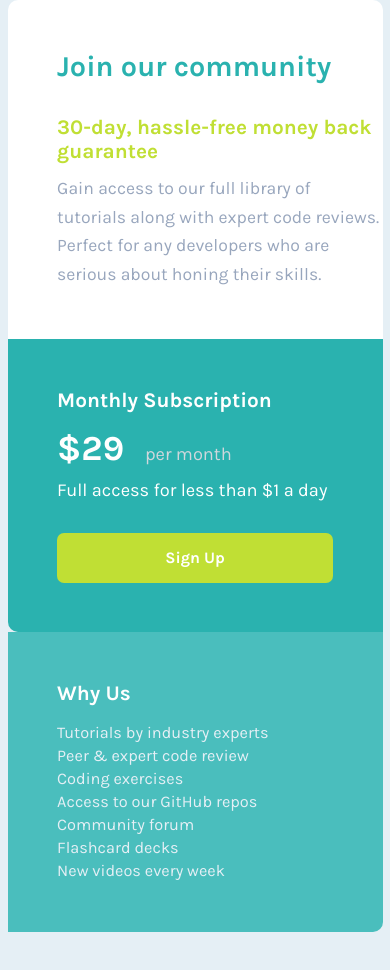
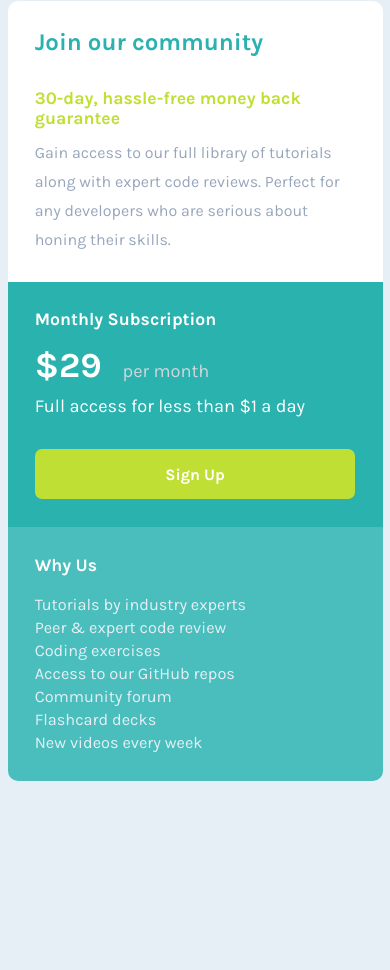
Before and after one commit to lspacka/FEM-single-price-grid-component, a plain HTML site: page index.html in a window 390 px wide. After the commit the page ends 844 px from the top, so only its background shows below. Drawn offline with Linux system fonts and the light colour scheme.

Commit message:
resposive done

```diff
--- a/index.html
+++ b/index.html
@@ -13,8 +13,8 @@
         <div class="section" id="upper-section">
           <h3>Join our community</h3>
           <h4>30-day, hassle-free money back guarantee</h4>
-          <p>Gain access to our full library of tutorials along with expert code reviews.</p>
-          <p>Perfect for any developers who are serious about honing their skills.</p>
+          <p>Gain access to our full library of tutorials along with expert code reviews.
+          Perfect for any developers who are serious about honing their skills.</p>
         </div>
         <div class="lower-section">
           <div class="section" id="lower-section-1">
--- a/style.css
+++ b/style.css
@@ -16,20 +16,15 @@ body {
 }
 
 .container {
-  /* border: solid 1px black; */
   display: grid;
   grid-template-rows: 1fr 1.2fr;
   height: 70%;
-  /* height: fit-content; */
   width: 59vw;
   min-width: 375px;
-  /* border-collapse: separate;
-  border-radius: 5px; */
   margin: 0 auto;
 }
 
 .section {
-  /* border: solid 1px black; */
   padding: 3.1rem;
 }
 
@@ -37,17 +32,17 @@ body {
   background-color: white;
   color: hsl(218, 22%, 67%);
   font-size: 1.1rem;
-  padding: 3.1rem 0 3.1rem 3.1rem;
+  padding: 3.1rem 5rem 3.1rem 3.1rem;
   border-radius: 10px 10px 0 0;
 }
 
-#upper-section>h3 {
+#upper-section > h3 {
   color: hsl(179, 62%, 43%);
   font-size: 1.8rem;
   margin-bottom: 2rem;
 }
 
-#upper-section>h4 {
+#upper-section > h4 {
   color: hsl(71, 73%, 54%);
   font-size: 1.3rem;
   margin-bottom: 0.7rem;
@@ -113,14 +108,30 @@ span:nth-of-type(2) {
   color: white;
 }
 
-@media (width < 500px) {
+@media screen and (max-width: 500px) {
   .container {
     grid-template-rows: 1fr 2fr;
   }
-
+  #upper-section > h3 {
+    font-size: 1.5rem;
+  }
+  .section > h4,
+  #upper-section > h4 {
+    font-size: 1.10rem;
+  }
+  .section,
+  #upper-section {
+    padding: 1.7rem;
+    font-size: 1rem;
+  }
   .lower-section {
-    /* grid-template-rows: 1fr 1fr; */
     display: flex;
     flex-direction: column;
   }
+  #lower-section-1 {
+    border-radius: 0;
+  }
+  #lower-section-2 {
+    border-radius: 0 0 10px 10px;
+  }
 }
```
Also changed, not shown: screenshot.png (added), 2 other files.
